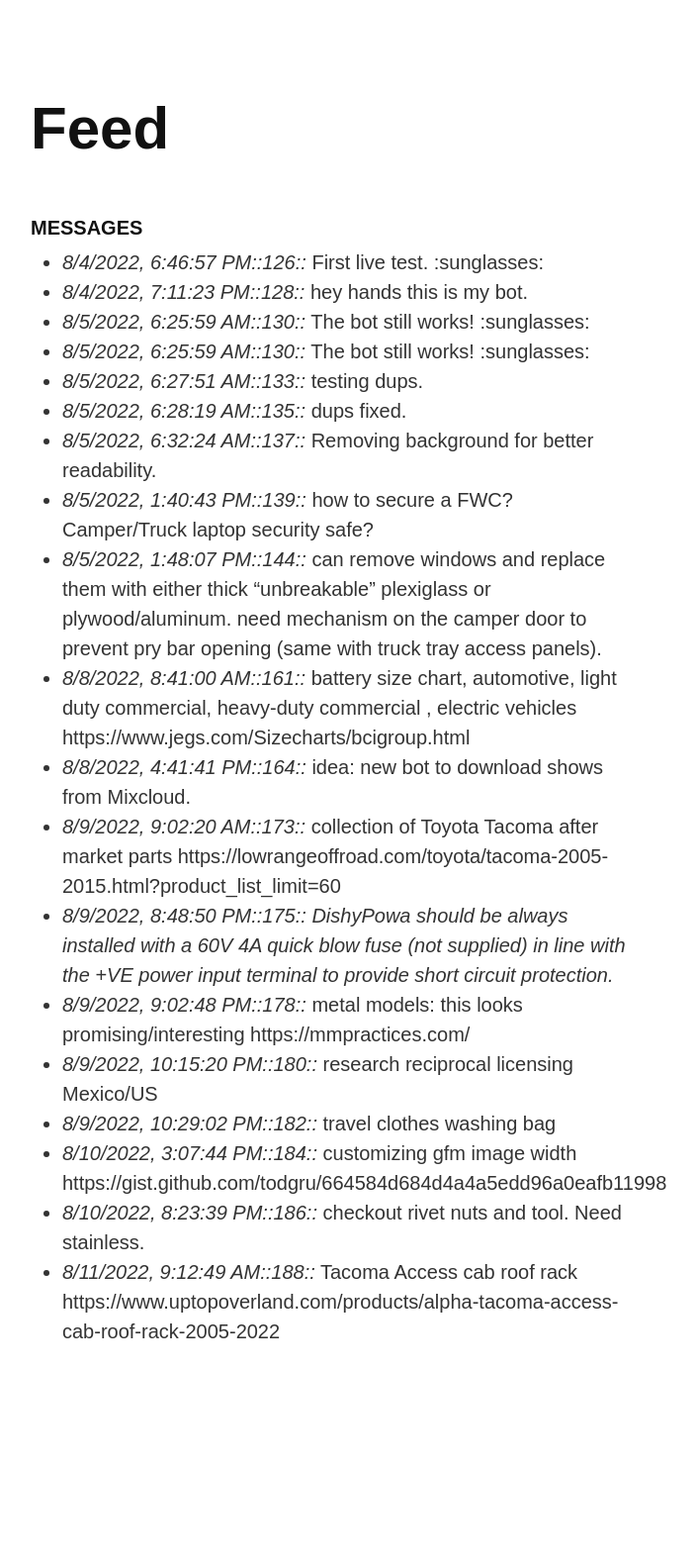
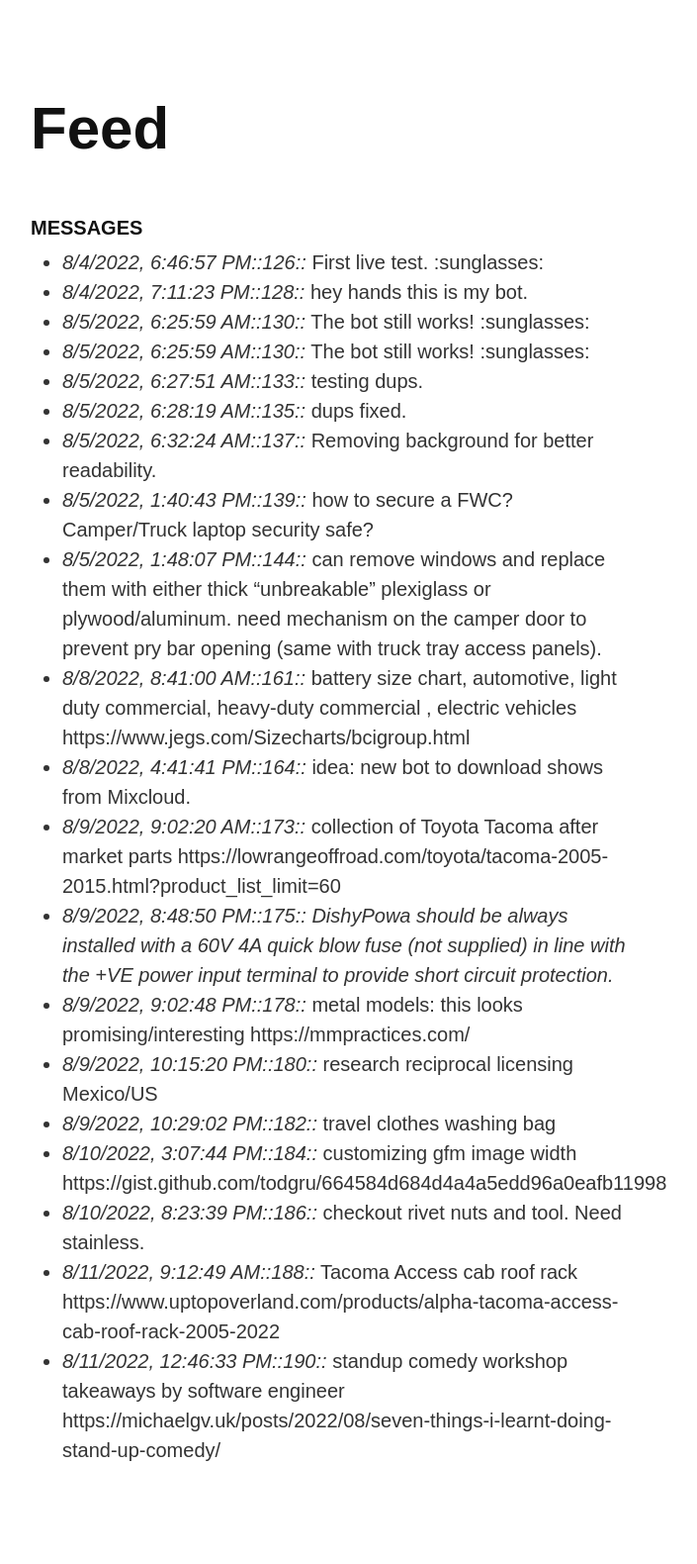
Before and after one commit to todgru/todgru.github.io, a Jekyll site: the page built from feed/index.md, in a window 1280 px wide. Shown: the whole page at 99% size, without its empty margins (307-1012 px from the left). Built offline with Jekyll 4.4.1, drawn with Linux system fonts in a browser that asks for light colours; our own code applies the rules of GitHub Pages for plain Markdown files; before the commit the page ends 1460 px from its top, so only the background shows below that.

Commit message:
todgrubot: automated feed update

```diff
--- a/feed/index.md
+++ b/feed/index.md
@@ -23,3 +23,4 @@ layout: nobackground
 * _8/10/2022, 3:07:44 PM::184::_ customizing gfm image width https://gist.github.com/todgru/664584d684d4a4a5edd96a0eafb11998
 * _8/10/2022, 8:23:39 PM::186::_ checkout rivet nuts and tool. Need stainless.
 * _8/11/2022, 9:12:49 AM::188::_ Tacoma Access cab roof rack https://www.uptopoverland.com/products/alpha-tacoma-access-cab-roof-rack-2005-2022
+* _8/11/2022, 12:46:33 PM::190::_ standup comedy workshop takeaways by software engineer https://michaelgv.uk/posts/2022/08/seven-things-i-learnt-doing-stand-up-comedy/
```
